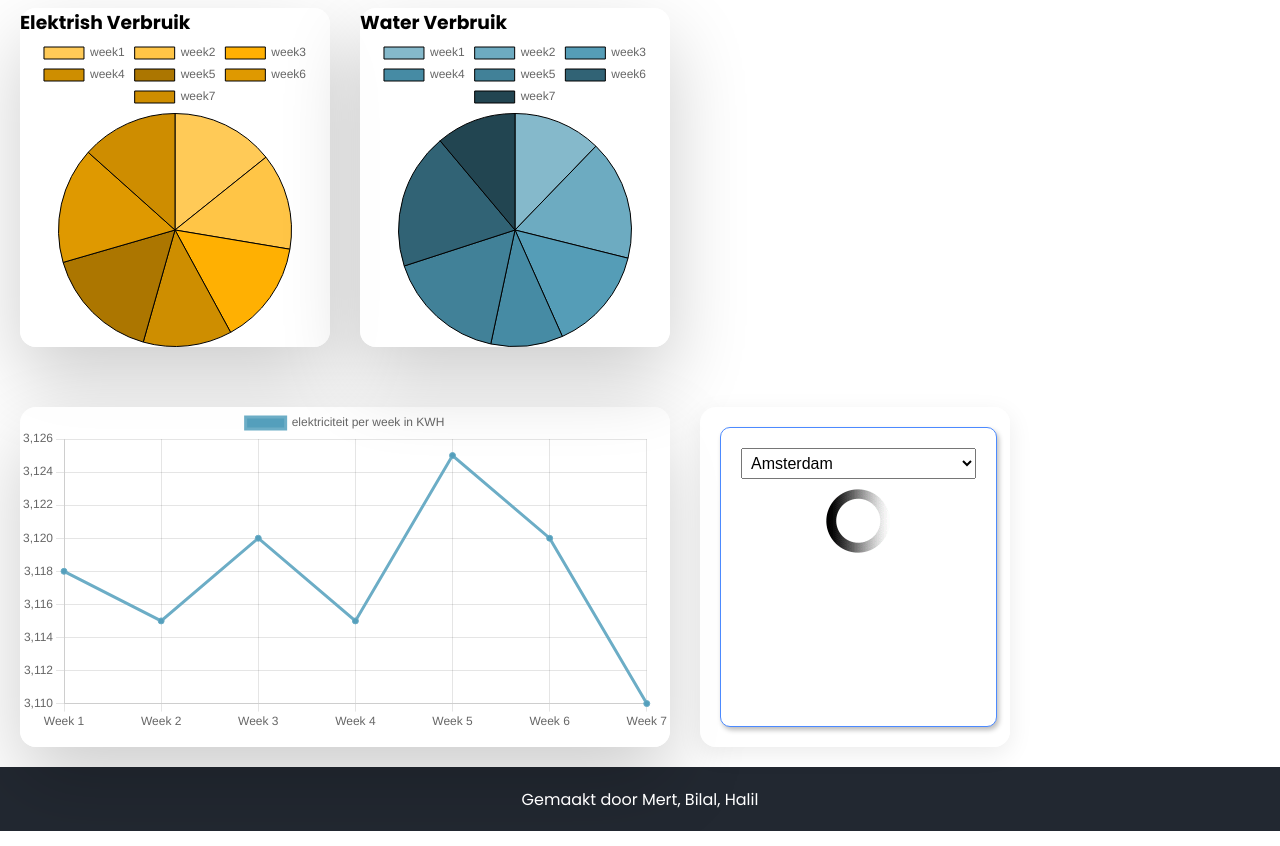
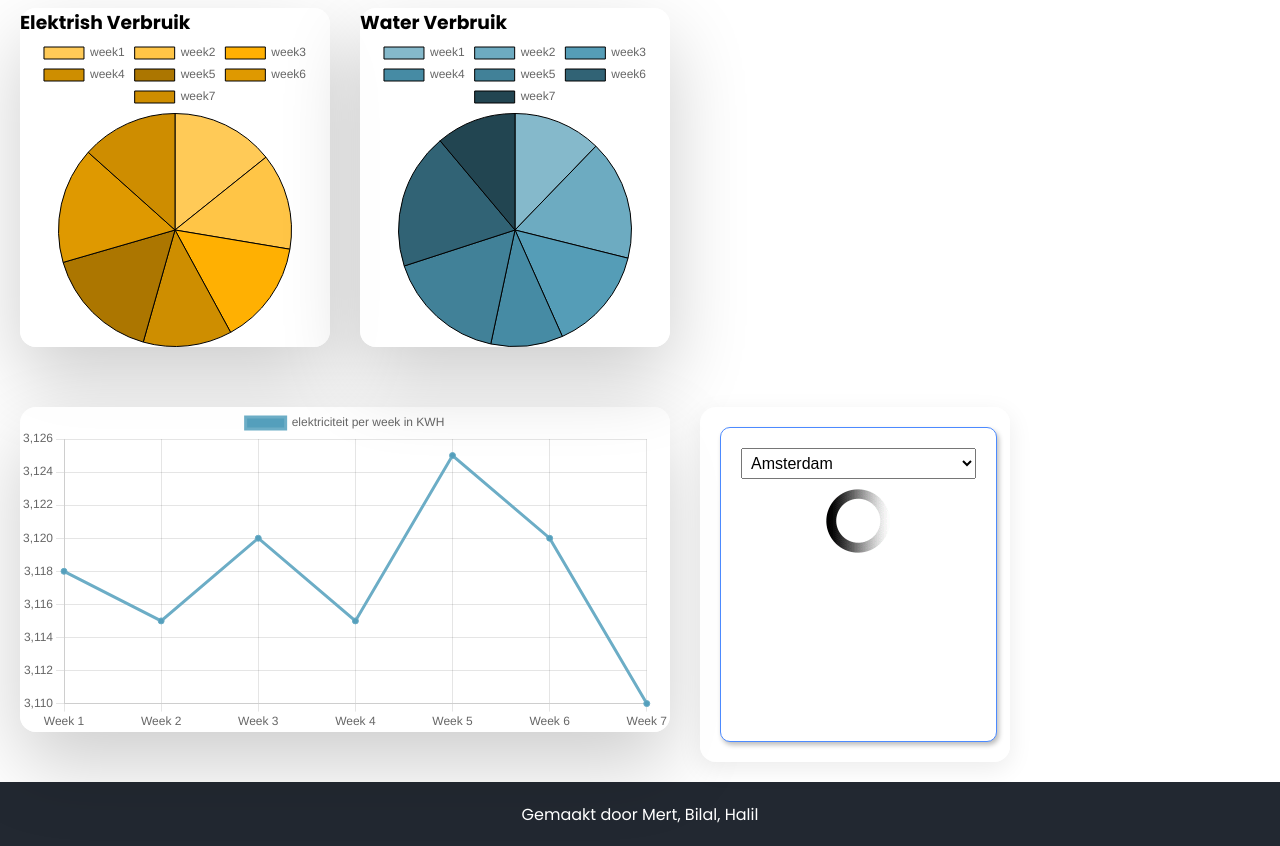
Before and after one commit to korkmazfb/BO-Dashboard, a plain HTML site: page index.html in a window 1280 px wide. Shown: the part 72-918 px from the top of the page. Drawn offline with nearby package versions, Linux system fonts and the light colour scheme; no server answers.

Commit message:
mert commit

```diff
--- a/css/style.css
+++ b/css/style.css
@@ -90,7 +90,7 @@ nav>ul>li>a {
 
 .M-weer{
     grid-column: 3/4;
-    grid-row: 3/4;
+    grid-row: 3/5;
 }
 
 
```
Also changed, not shown: 1 other file.
